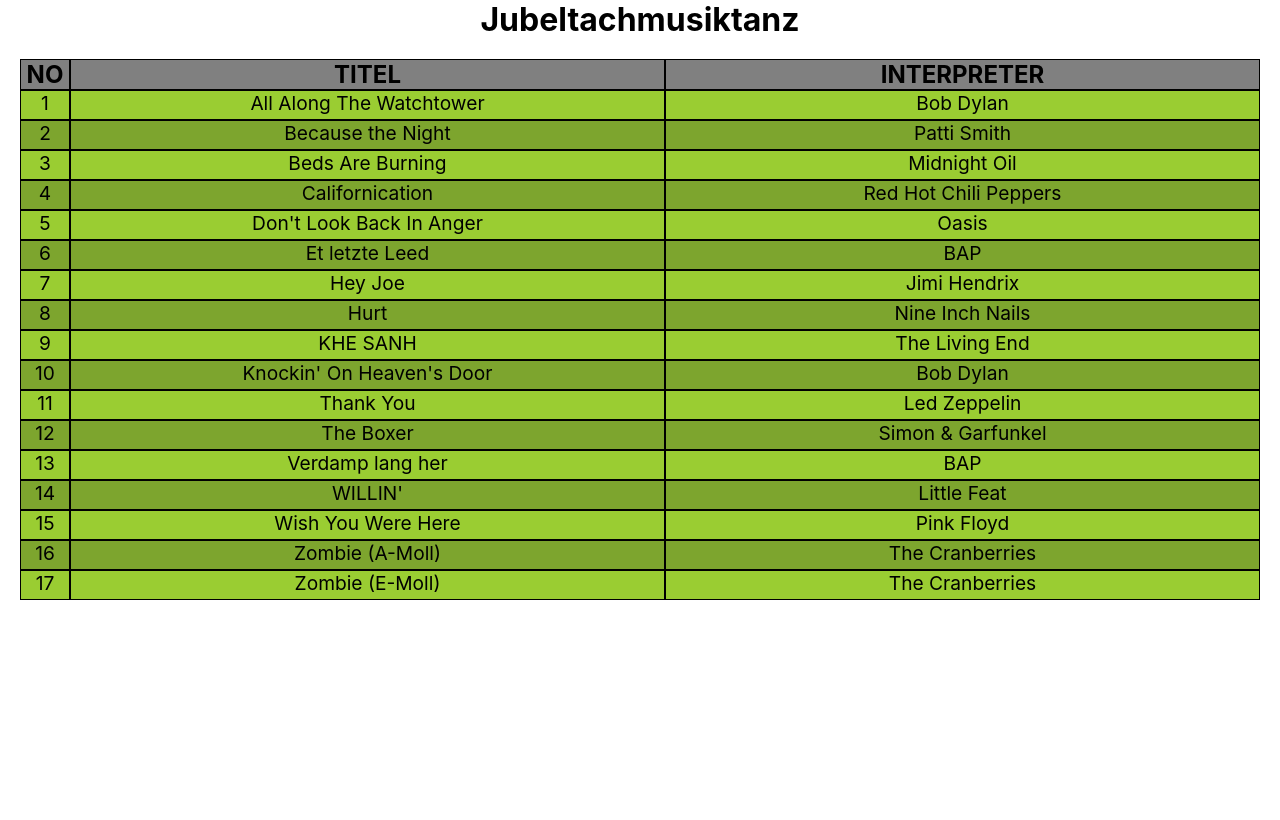
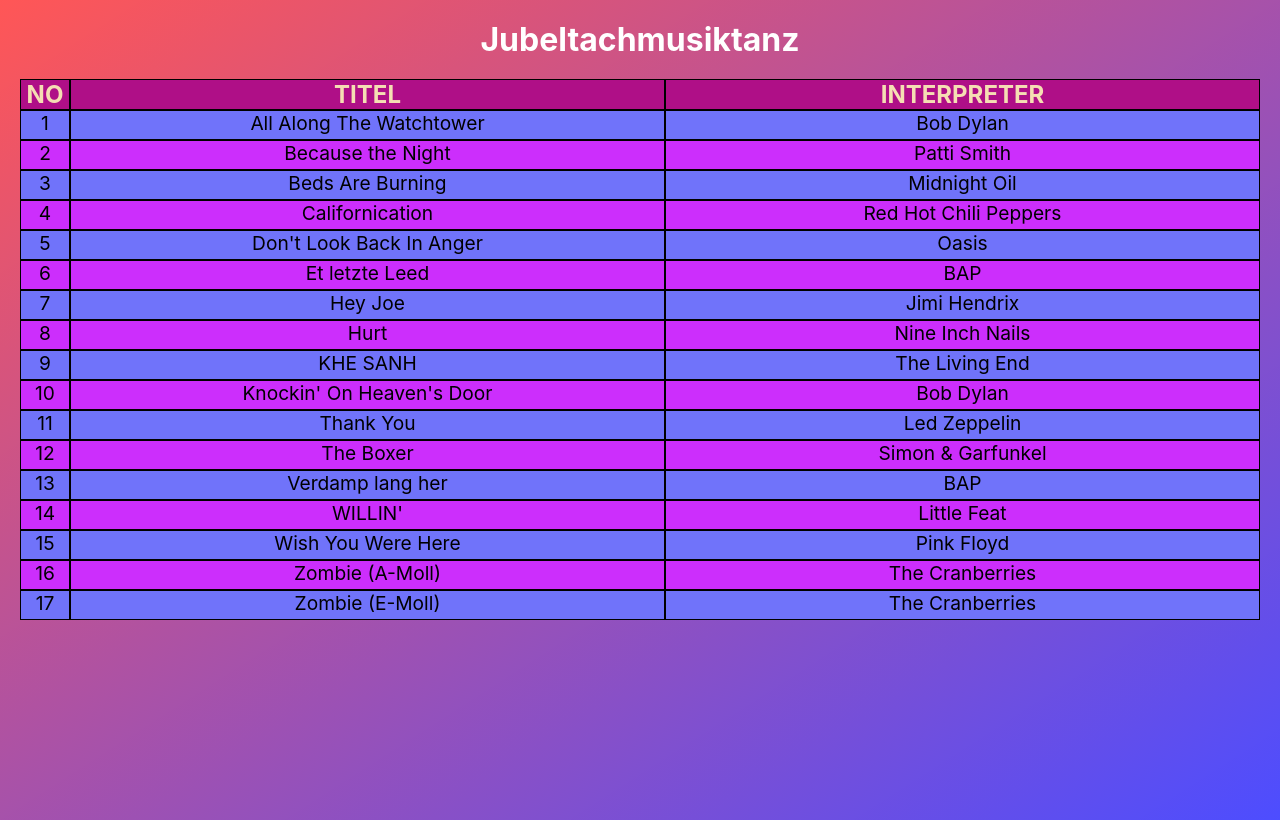
Before and after one commit to Domroon/music-list-app, a React (Create React App) app: page / in a window 1280 px wide. Built offline with nearby package versions, Linux system fonts and the light colour scheme.

Commit message:
change colors

```diff
--- a/src/App.css
+++ b/src/App.css
@@ -7,14 +7,27 @@
 body {
   font-family: -apple-system, BlinkMacSystemFont, "Segoe UI", Roboto, Oxygen,
     Ubuntu, Cantarell, "Open Sans", "Helvetica Neue", sans-serif;
+  background: linear-gradient(
+    to left top,
+    rgba(0, 0, 255, 0.699),
+    rgba(255, 0, 0, 0.664)
+  );
+  color: wheat;
 }
 
 .App {
   text-align: center;
+  width: 100vw;
+  height: 100vh;
 }
 
 .border {
   border: 1px solid black;
+}
+
+h1 {
+  margin: 20px;
+  color: white;
 }
 
 /* ------------------ LIST ------------------------- */
@@ -43,14 +56,15 @@
 
 .hidden-content a {
   margin: 10px;
+  color: white;
 }
 
 .hidden-content a:hover {
-  color: white;
+  color: black;
 }
 
 .col-name {
-  background: gray;
+  background: rgb(175, 15, 135);
   border: 1px black solid;
   text-transform: uppercase;
 }
@@ -67,24 +81,16 @@
   grid-area: c;
 }
 
-.leadsheet {
-  grid-area: d;
-  background: blue;
-}
-
-.listen {
-  grid-area: e;
-  background: yellow;
-}
-
 .item-row {
   background: lightgray;
 }
 
 .odd {
-  background: yellowgreen;
+  background: rgb(112, 115, 250);
+  color: black;
 }
 
 .even {
-  background: rgb(125, 165, 46);
+  background: rgb(204, 46, 252);
+  color: black;
 }
```
